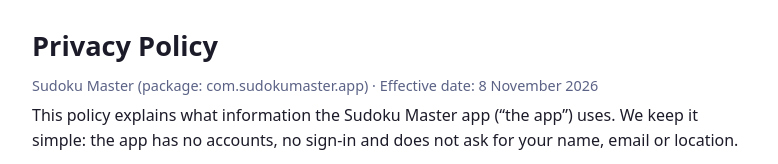
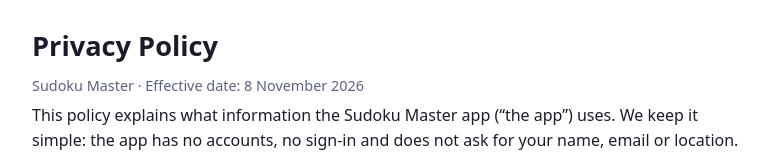
Before and after one commit to Manthanchauhan18/playstore, a plain HTML site: page sudoku-master-privacy/index.html in a window 1280 px wide. Shown: the top 164 px of the page, without its empty margins (248-1026 px from the left). Drawn offline with Linux system fonts and the light colour scheme.

Commit message:
remove the package name from the privacy policy

```diff
--- a/sudoku-master-privacy/index.html
+++ b/sudoku-master-privacy/index.html
@@ -17,7 +17,7 @@
 <body>
 <main>
   <h1>Privacy Policy</h1>
-  <p class="meta">Sudoku Master (package: com.sudokumaster.app) &middot; Effective date: 8 November 2026</p>
+  <p class="meta">Sudoku Master &middot; Effective date: 8 November 2026</p>
 
   <p>This policy explains what information the Sudoku Master app (&ldquo;the app&rdquo;) uses. We keep it simple: the app has no accounts, no sign-in and does not ask for your name, email or location.</p>
 
```
